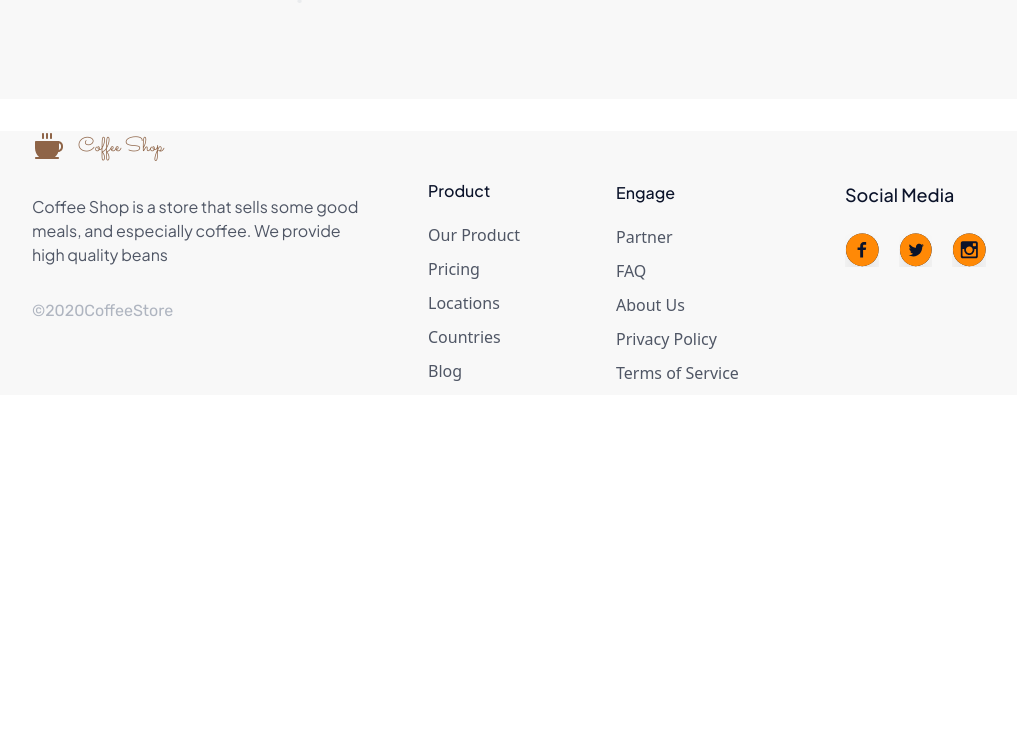
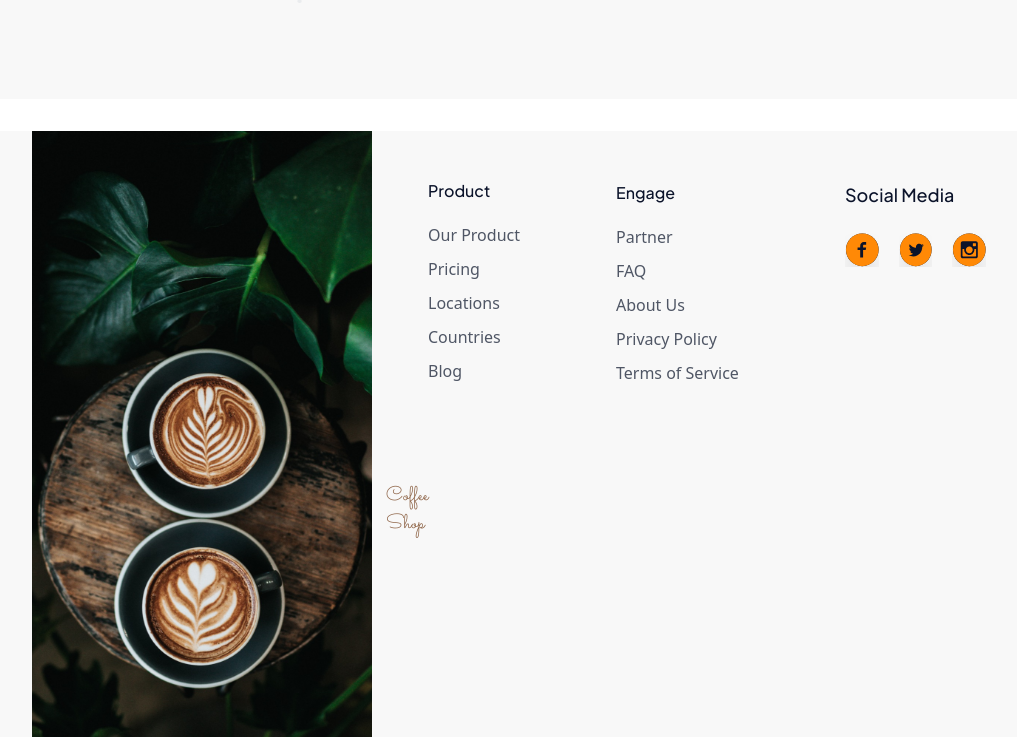
Before and after one commit to adityabastyas/koda-b6-react, a React (Vite) app: page / in a window 1280 px wide. Shown: the part 2700-3437 px from the top of the page, without its empty margins (80-1097 px from the left). Before the commit the page ends 3095 px from the top, so only its background shows below. Built offline with nearby package versions, Linux system fonts and the light colour scheme; no server answers.

Commit message:
fix: change icon facebook, ig, and twitter with import

```diff
--- a/src/components/Footer.jsx
+++ b/src/components/Footer.jsx
@@ -1,4 +1,8 @@
 import React from "react";
+import backgroundCoffe from "../assets/img/Rectangle 289.png";
+import iconFacebook from "../assets/img/icon/icon-facebook.svg";
+import iconTwitter from "../assets/img/icon/icon-twitter.svg";
+import iconIg from "../assets/img/icon/icon-ig.svg";
 
 function Footer() {
   return (
@@ -8,7 +12,7 @@ function Footer() {
           <section className='w-[340px] mr-14'>
             <a href='#' className='flex items-center no-underline'>
               <img
-                src='src/assets/img/icon/Frame.svg'
+                src={backgroundCoffe}
                 alt='Coffee Shop brand logo'
               />
               <span className='ml-3.5 text-[#8e6447] text-xl font-normal font-[Sacramento]'>
@@ -100,20 +104,20 @@ function Footer() {
             <div className='flex items-center'>
               <a href='https://www.facebook.com/'>
                 <img
-                  src='src/assets/img/icon/icon-facebook.svg'
+                  src={iconFacebook}
                   alt='icon facebook'
                 />
               </a>
 
               <a href='https://x.com/' className='mx-5'>
                 <img
-                  src='src/assets/img/icon/icon-twitter.svg'
+                  src={iconTwitter}
                   alt='icon twitter'
                 />
               </a>
 
               <a href='https://www.instagram.com/'>
-                <img src='src/assets/img/icon/icon-ig.svg' alt='icon ig' />
+                <img src={iconIg} alt='icon ig' />
               </a>
             </div>
           </section>
```
